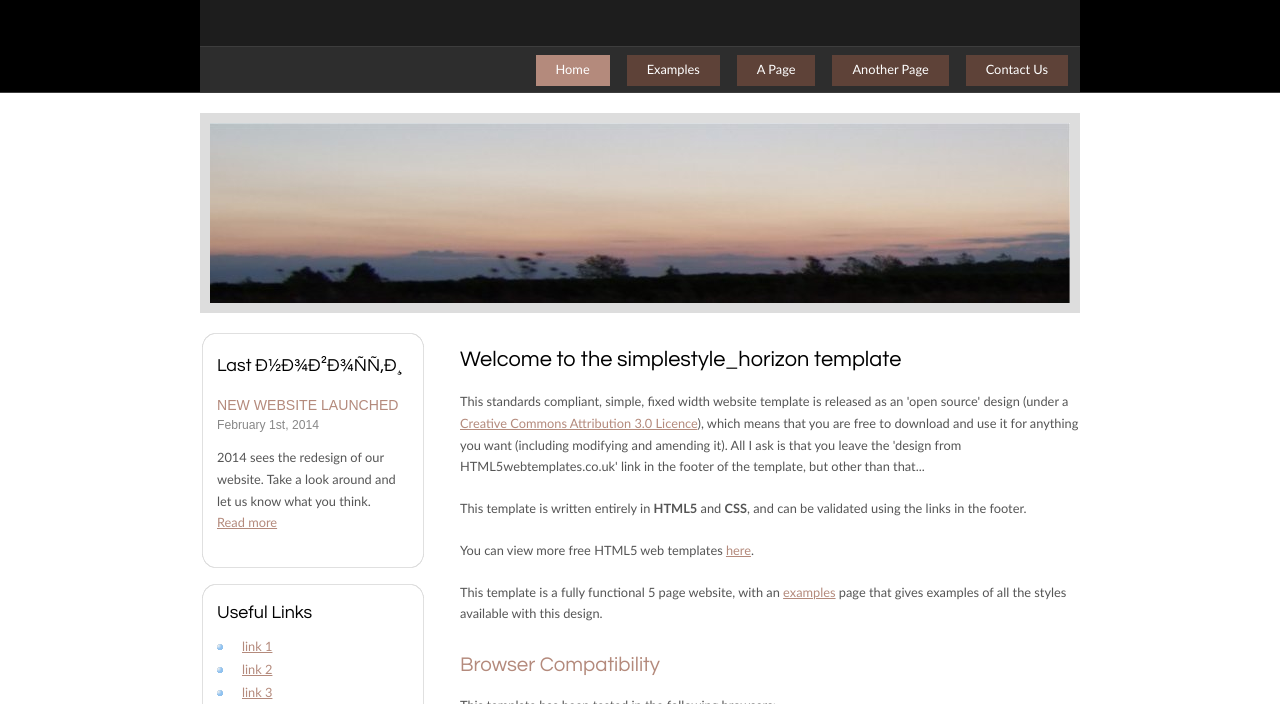
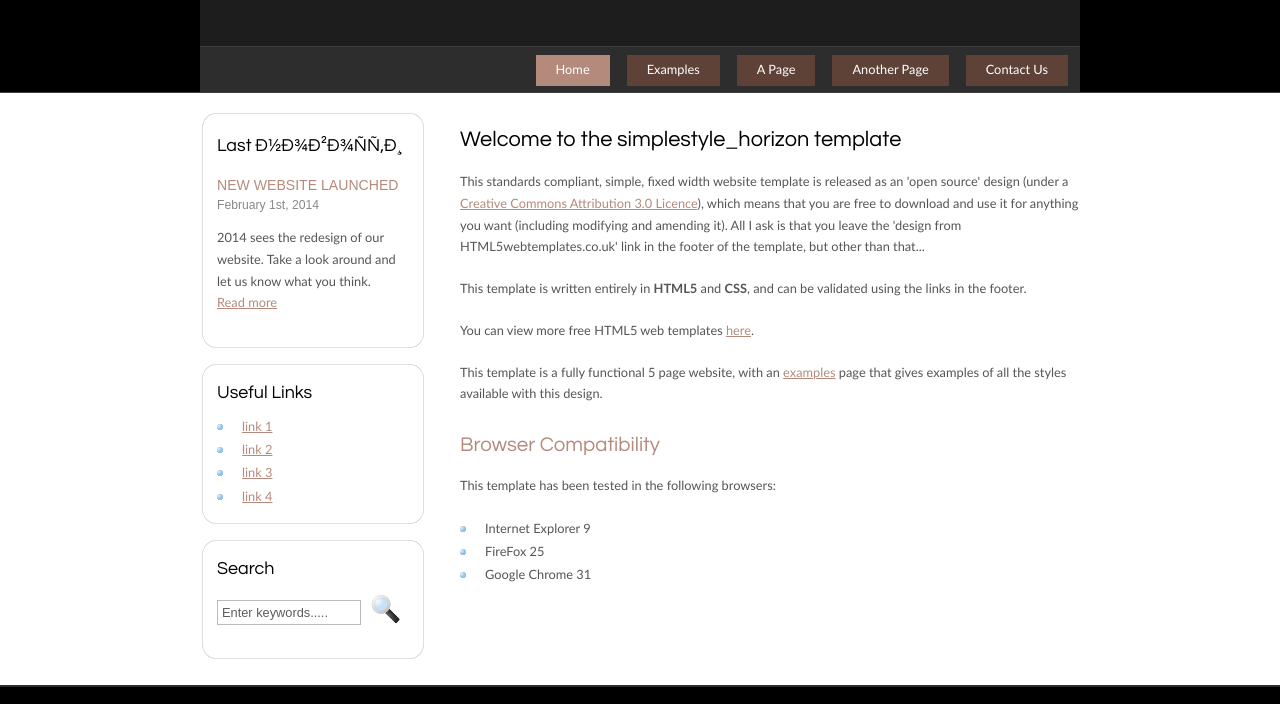
Before and after one commit to m231proba/m231proba.github.io, a plain HTML site: page index.html in a window 1280 px wide. Shown: the part 94-798 px from the top of the page. Drawn offline with Linux system fonts and the light colour scheme; files whose address does not match are found by name.

Commit message:
Update index.html

```diff
--- a/index.html
+++ b/index.html
@@ -32,7 +32,7 @@
     </div>
     <div id="content_header"></div>
     <div id="site_content">
-      <div id="banner"></div>
+      <div id="baner"></div>
 	  <div id="sidebar_container">
         <div class="sidebar">
           <div class="sidebar_top"></div>
```
